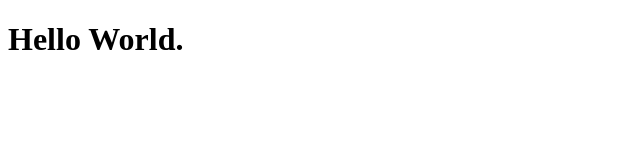
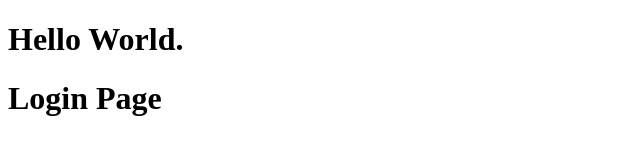
Before and after one commit to maryam-rezaiee333/Docker_Testing, a plain HTML site: page index.html in a window 1280 px wide. Shown: the whole page, without its empty margins (0-640 px from the left). Drawn offline with Linux system fonts and the light colour scheme.

Commit message:
Second Dockerfile

```diff
--- a/index.html
+++ b/index.html
@@ -8,5 +8,9 @@
 <body>
     <h1>Hello World.</h1>
     <!-- Work with docker. -->
+     <form action="">
+        <h1>Login Page</h1>
+
+    </form>
 </body>
 </html>
```
